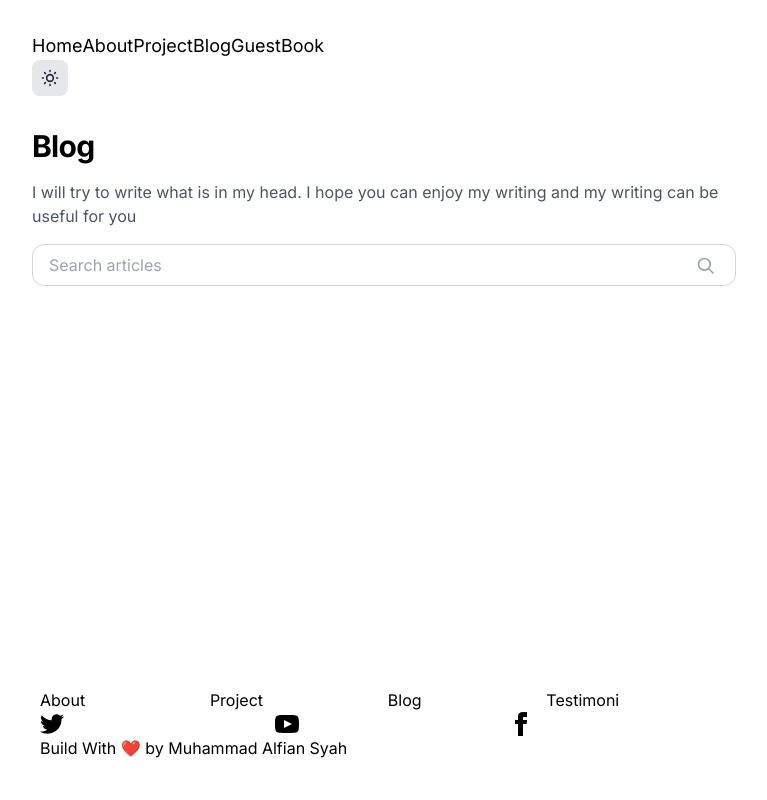
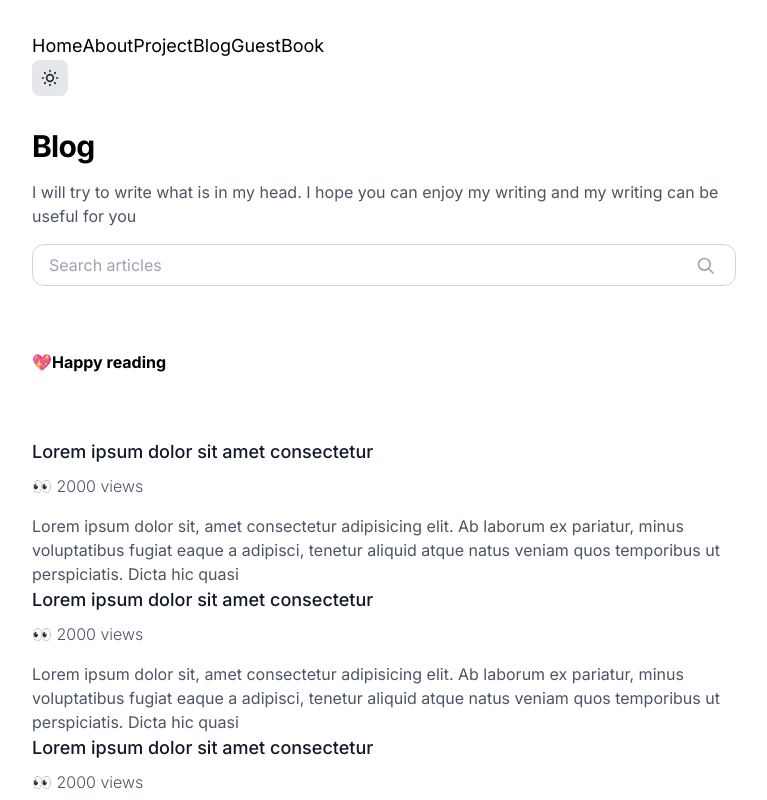
Before and after one commit to alfiancode/myportfolio, a React (Create React App) app: page /blog in a window 1280 px wide. Shown: the top 800 px of the page, without its empty margins (256-1023 px from the left). Built offline with nearby package versions, Linux system fonts and the light colour scheme.

Commit message:
blog update

```diff
--- /dev/null
+++ b/src/components/BlogCard.jsx
@@ -0,0 +1,20 @@
+import React from "react";
+
+const blogCard = () => {
+  return (
+    <div>
+      <h4 className="w-full text-lg font-medium text-gray-900 mb-2">
+        Lorem ipsum dolor sit amet consectetur
+      </h4>
+      <p className="text-gray-600 mb-4 font-extralight">👀 2000 views</p>
+      <p className="text-gray-600">
+        Lorem ipsum dolor sit, amet consectetur adipisicing elit. Ab laborum ex
+        pariatur, minus voluptatibus fugiat eaque a adipisci, tenetur aliquid
+        atque natus veniam quos temporibus ut perspiciatis. Dicta hic quasi
+      </p>
+      <div className="divider" />
+    </div>
+  );
+};
+
+export default blogCard;
--- a/src/pages/Blog.jsx
+++ b/src/pages/Blog.jsx
@@ -1,6 +1,6 @@
 import React from "react";
 import Title from "../components/Title";
-
+import BlogCard from "../components/BlogCard";
 const Blog = () => {
   return (
     <div className="mx-8">
@@ -28,6 +28,13 @@ const Blog = () => {
           ></path>
         </svg>
       </div>
+      <div className="divider my-16 font-bold"> 💖Happy reading</div>
+      <BlogCard />
+      <BlogCard />
+
+      <BlogCard />
+
+      <BlogCard />
     </div>
   );
 };
```
